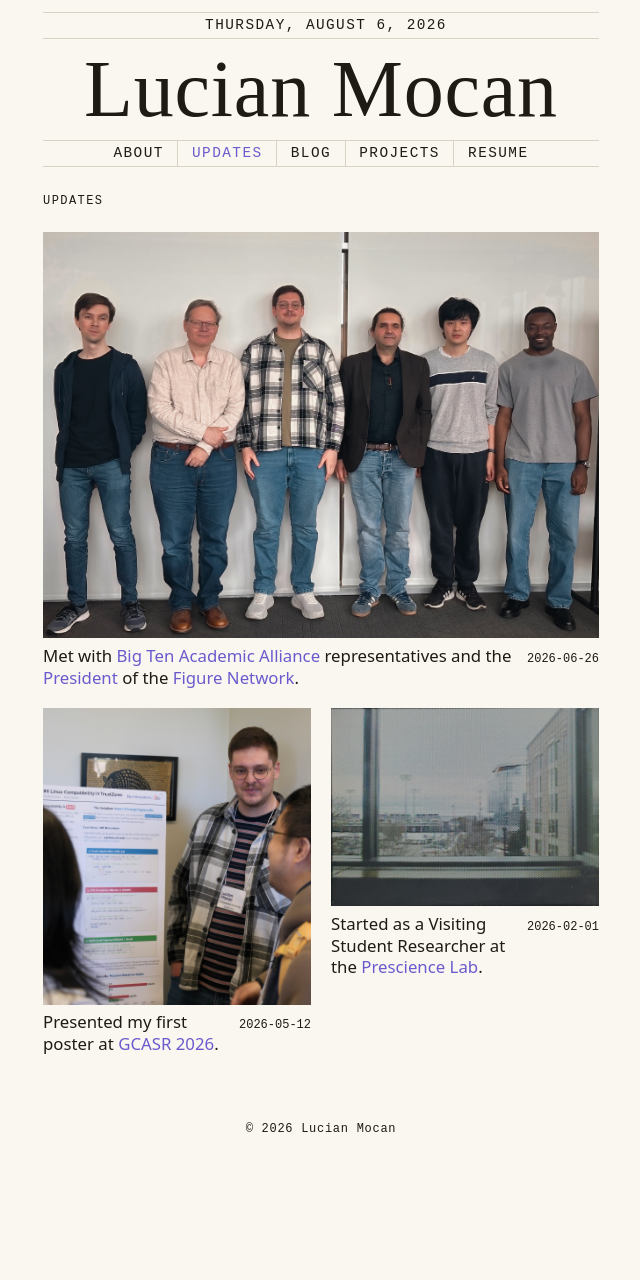
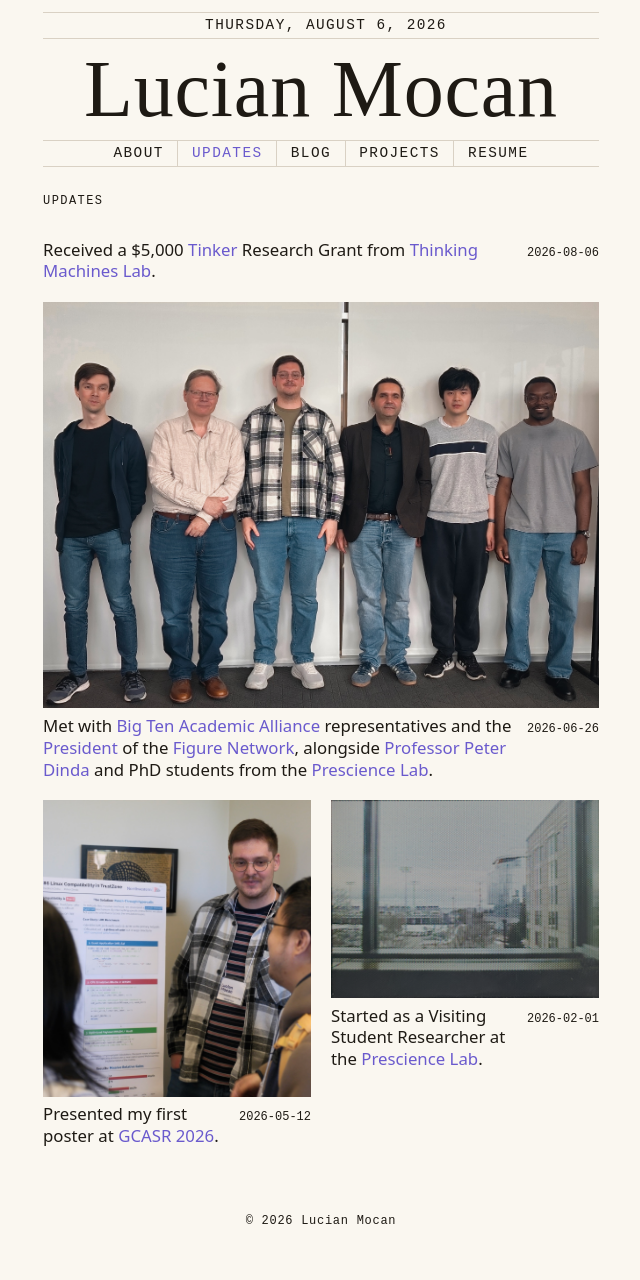
Before and after one commit to lucianmocan/lucianmocan.github.io, a Jekyll site: the page built from news/index.md, in a window 1280 px wide. Shown: the whole page, without its empty margins (319-959 px from the left). Built offline with Jekyll 4.4.1, drawn with Linux system fonts in a browser that asks for light colours; comment, search, counter and statistics services are not loaded; before the commit the page ends 1188 px from its top, so only the background shows below that.

Commit message:
updates: tinker grant; about: remove outdated info

```diff
--- a/_data/news.yml
+++ b/_data/news.yml
@@ -1,5 +1,9 @@
+- date: 2026-08-06
+  text: "Received a $5,000 [Tinker](https://thinkingmachines.ai/tinker/) Research Grant from [Thinking Machines Lab](https://thinkingmachines.ai/)."
+  wide: true
+
 - date: 2026-06-26
-  text: "Met with [Big Ten Academic Alliance](https://btaa.org/) representatives and the [President](https://www.linkedin.com/in/maxime-jacquot-12ba092b5/) of the [Figure Network](https://www.reseau-figure.fr/)."
+  text: "Met with [Big Ten Academic Alliance](https://btaa.org/) representatives and the [President](https://www.linkedin.com/in/maxime-jacquot-12ba092b5/) of the [Figure Network](https://www.reseau-figure.fr/), alongside [Professor Peter Dinda](http://www.pdinda.org/) and PhD students from the [Prescience Lab](http://www.presciencelab.org/)."
   image: /assets/images/news/btaa.jpeg
   wide: true
 
```
Also changed, not shown: index.md (+4 -10 lines).
